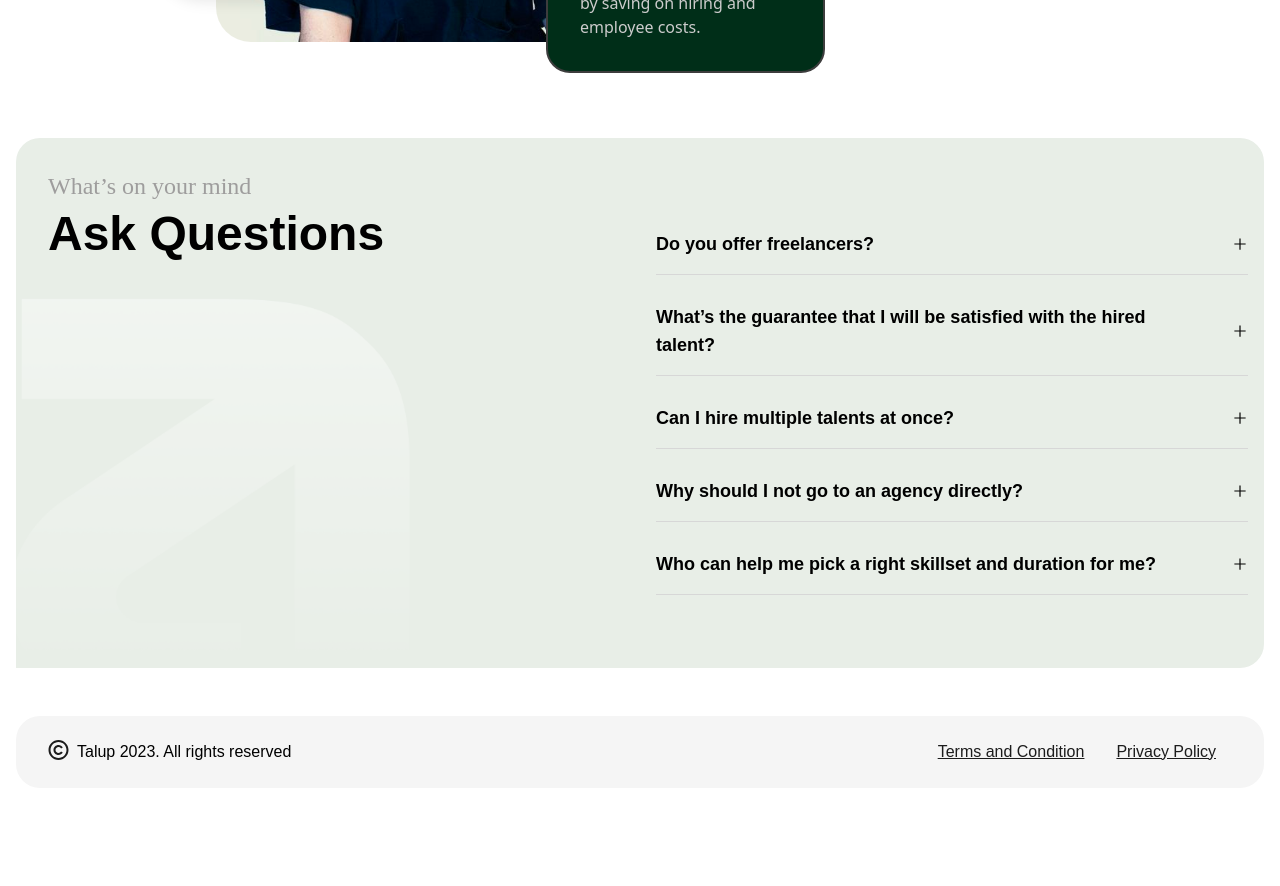
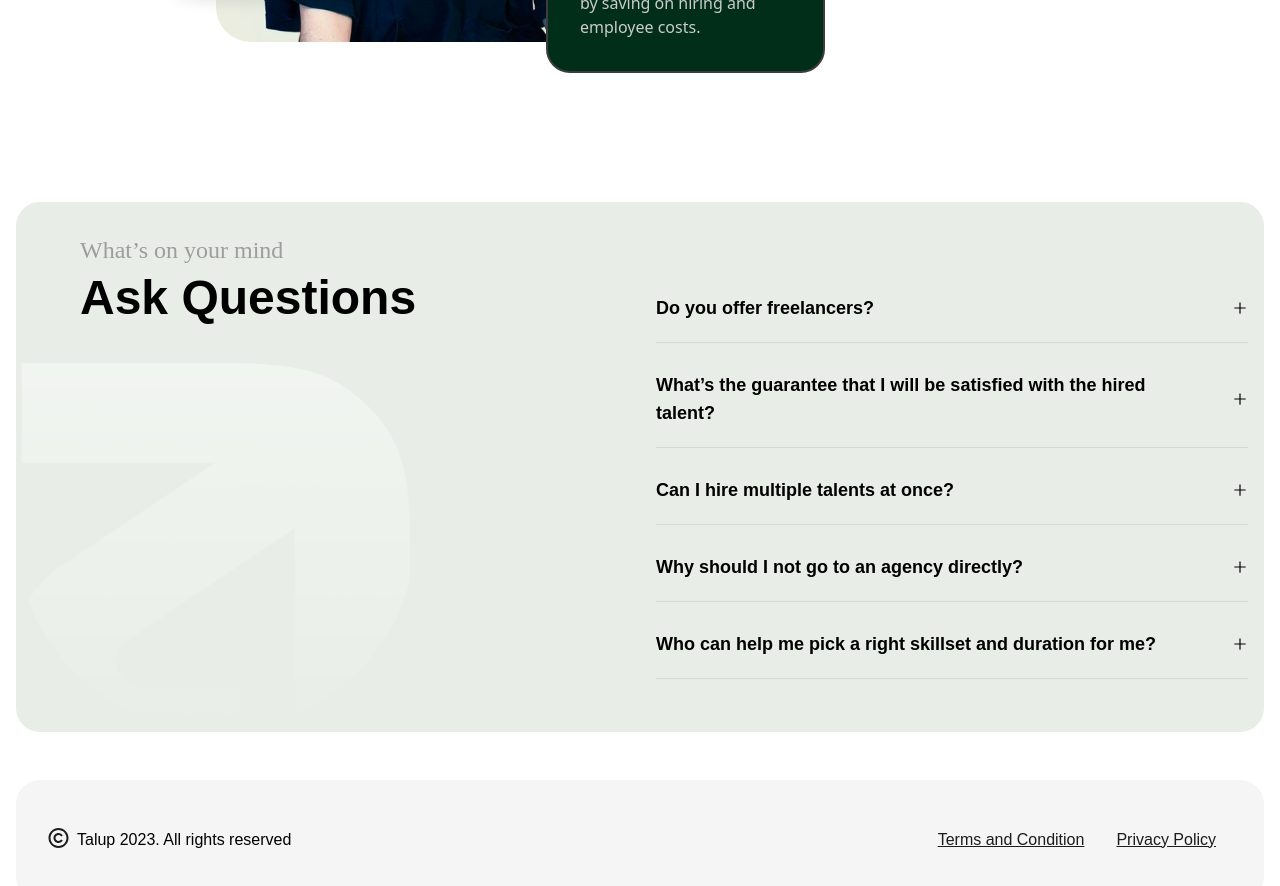
Before and after one commit to SFarazH/thence, a React (Create React App) app: page / in a window 1280 px wide. Shown: the part 920-1806 px from the top of the page. Before the commit the page ends 1724 px from the top, so only its background shows below. Built offline with nearby package versions, Linux system fonts and the light colour scheme.

Commit message:
update ui

```diff
--- a/src/components/Footer.jsx
+++ b/src/components/Footer.jsx
@@ -3,7 +3,7 @@ import React from "react";
 export default function Footer() {
   return (
     <>
-      <div className="flex justify-between manrope mx-4 bg-[#F5F5F5] rounded-3xl py-6 px-4 mb-4 items-center">
+      <div className="flex justify-between manrope mx-4 bg-[#F5F5F5] rounded-3xl py-12 px-4 mb-4 items-center">
         <div className="font-medium mx-4 flex ">
           <svg
             className="mr-2"
--- a/src/components/HeroSection.jsx
+++ b/src/components/HeroSection.jsx
@@ -19,7 +19,7 @@ export default function HeroSection() {
   ];
   return (
     <>
-      <div className="main mx-4 my-16 mb-24 ">
+      <div className="main mx-4 my-16 mb-40">
         <div className="head text-center ">
           <p className="text-red text-4xl">Success stories</p>
           <span className="text-5xl">
--- a/src/components/Questions.jsx
+++ b/src/components/Questions.jsx
@@ -14,7 +14,7 @@ export default function Questions() {
     };
 
     return (
-      <div className="overflow-hidden mx-4 border-b border-[#D7D7D7] my-5 pb-2 manrope">
+      <div className="overflow-hidden mx-4 border-b border-[#D7D7D7] my-5 pb-3 manrope">
         <button
           className="flex justify-between py-2 w-full text-black  items-center"
           onClick={toggleAccordionItem}
@@ -45,14 +45,15 @@ export default function Questions() {
 
   return (
     <>
-      <div className="container-fluid mx-4 ques rounded-3xl pt-8 mb-12 mt-4">
+      <div className="mx-4 ques rounded-3xl pt-8 mt-24 mb-12">
         <div className="flex">
           <div className="w-1/2">
-            <div className="quesTxt w-fit ml-8 mb-8">
+            <div className="quesTxt w-fit ml-8 mb-8 pl-8">
               <p className="text-2xl mb-2">What’s on your mind</p>
               <span className="text-5xl">Ask Questions</span>
             </div>
-            <img src={img} width="400px" className="bottom-0" />
+
+            <img src={img} width="400px" className="bottom-0 rounded-b-full" />
           </div>
           <div className="w-1/2 mt-8">
             {questions.map((ques) => (
```
